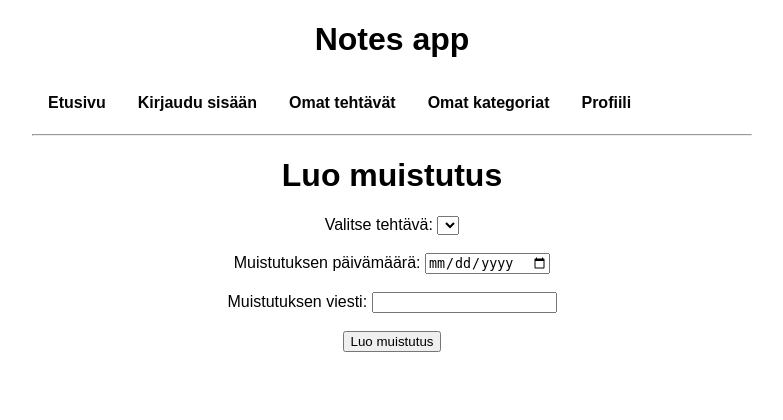
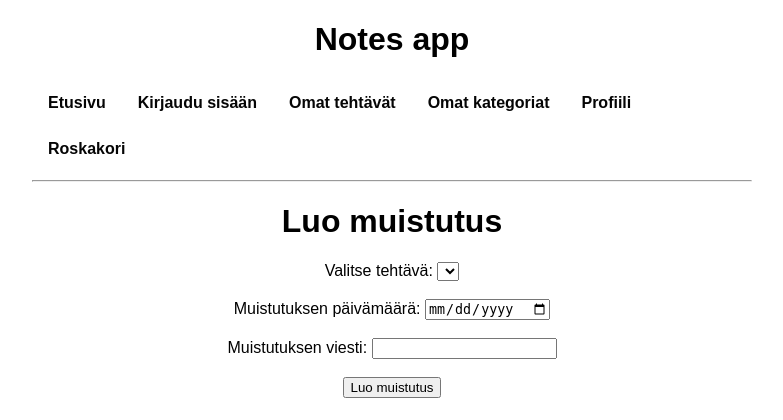
Before and after one commit to veeranniina/tsoha-teht-v-sovellus, a Flask app: page /add_reminder in a window 1280 px wide. Shown: the top 420 px of the page, without its empty margins (248-1031 px from the left). Run offline with Flask 3, Linux system fonts and the light colour scheme; the visitor is signed in with stand-in values (Sample User, id 1); lists and menus that the app fills with data are empty.

Commit message:
fixed layout

```diff
--- a/templates/layout.html
+++ b/templates/layout.html
@@ -14,6 +14,7 @@
             <li><a href="/home">Omat tehtävät</a></li>
             <li><a href="/categories">Omat kategoriat</a></li>
             <li><a href="/profile">Profiili</a></li>
+            <li><a href="/recycle_bin">Roskakori</a></li>
         </ul>
     </div>
     <hr>
```
